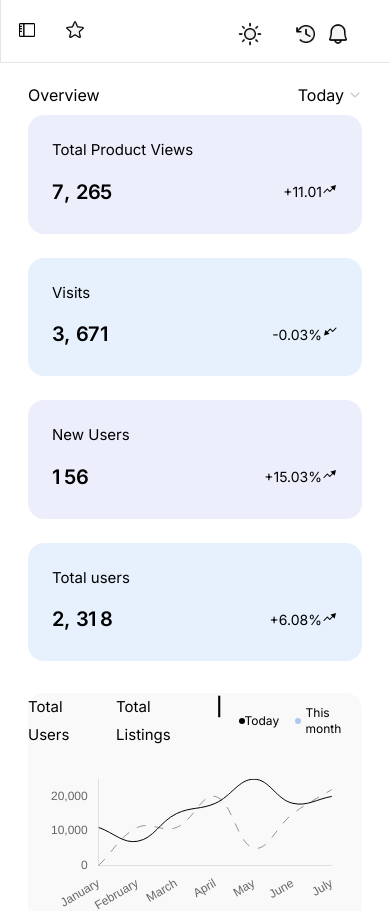
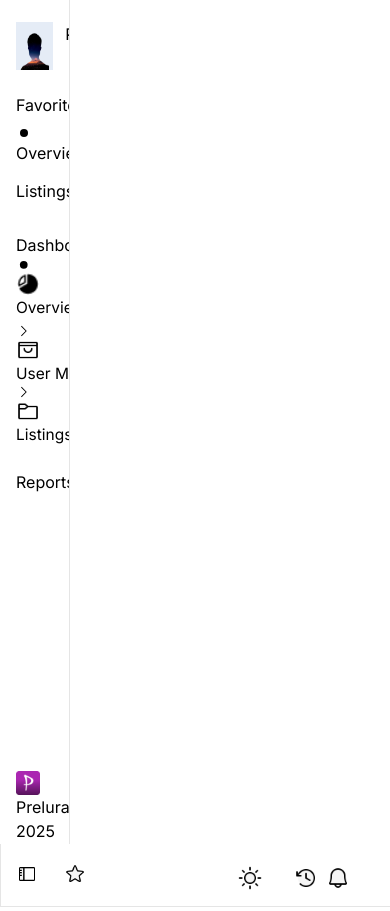
Before and after one commit to dijayst/prelura, a React (Create React App) app: page / in a window 390 px wide. Shown: the top 911 px of the page. Built offline with nearby package versions, Linux system fonts and the light colour scheme.

Commit message:
inprogress

```diff
--- a/src/App.js
+++ b/src/App.js
@@ -51,7 +51,7 @@ function App() {
 
   return (
     <div
-      className={`flex h-screen bg-white ${
+      className={`md:flex  h-screen bg-white ${
         darkMode ? "dark" : ""
       }`}
     >
--- a/src/navbar/Content .js
+++ b/src/navbar/Content .js
@@ -39,9 +39,9 @@ function Content({ isOpen, setIsOpen, toggleDarkMode, darkMode }) {
   return (
     <div
       className="relative flex   flex-grow md:ml-[18.2%] ml-0
-    w-full m-0 p-0   flex-col md:flex-row dark:bg-gray-900  bg-white md:min-h-screen"
+    w-full m-0 p-0   flex-col md:flex-row dark:bg-gray-900  bg-white md:min-h-screen "
     >
-      <div className="md:w-[77%]  w-full   md:overflow-y-scroll no-scrollbar md:scrollbar-hide md:h-screen">
+      <div className="md:w-[77%]  w-full   md:overflow-y-scroll no-scrollbar md:scrollbar-hide md:h-screen  md:overflow-x-hidden">
         <section
           className={`border border-[#0000001a] border-r-0 border-t-0  flex w-full pr-8 md:pl-8 pl-2 justify-between
             ${darkMode ? "border-[#FFFFFF26]" : "border-[#0000001a]"}
@@ -132,10 +132,10 @@ function Content({ isOpen, setIsOpen, toggleDarkMode, darkMode }) {
         </section>
 
         {/**mobile navigation */}
-
+        {isOpen && (
           <div
             id="sidebar"
-          className={`fixed bottom-0 mr-[750px] w-[18%] h-full hidden p-5 transition-transform  flex-col items-center  self-end py-8 mt-10 space-y-6 font-bold bg-[#444] sm:w-auto sm:self-center  right-6 drop-shadow-md ease-in-out duration-500  ${
+            className={`fixed bottom-0 mr-[750px] w-[18%] h-full hidden bg-red-800 p-5 transition-transform  flex-col items-center  self-end py-8 mt-10 space-y-6 font-bold  sm:w-auto sm:self-center  right-6 drop-shadow-md ease-in-out duration-500  ${
               isOpen ? "translate-x-0" : "translate-x-full"
             } md:hidden`}
           >
@@ -300,6 +300,7 @@ function Content({ isOpen, setIsOpen, toggleDarkMode, darkMode }) {
               </div>
             </div>
           </div>
+        )}
 
         <section className="m-[20px_28px_2px_28px] ">
           <div className="flex justify-between mb-2">
--- a/src/navbar/Sidebar.js
+++ b/src/navbar/Sidebar.js
@@ -7,8 +7,8 @@ const Sidebar = ({ isOpen, setisOpen, darkMode }) => {
   return (
     <div className="flex min-h-screen    ">
       {/*desktop*/}
-      <div
-        className={` hidden md:flex flex-col w-[18%] h-screen   space-y-6 fixed border border-b-1 border-r-1 border-l-0 border-t-0 overflow-y-scroll no-scrollbar scrollbar-hide px-4 dark:bg-gray-900  bg-white
+      <nav
+        className={`  md:overflow-x-hidden block md:flex flex-col w-[18%] h-screen   space-y-6 fixed border border-b-0 border-r-1 border-l-0 border-t-0 overflow-y-scroll no-scrollbar scrollbar-hide px-4 dark:bg-gray-900  bg-white
            ${darkMode ? "text-[#FFFFFF]" : ""}  ${
           darkMode ? "border-[#FFFFFF26]" : "border-[#0000001a]"
         }`}
@@ -162,12 +162,8 @@ const Sidebar = ({ isOpen, setisOpen, darkMode }) => {
             </div>
           </div>
         </section>
-
-
-          <div></div> <div></div> <div></div> <div></div>
-          <div></div> <div></div>
-
-
+        <div></div> <div></div> <div></div> <div></div>
+        <div></div> <div></div>
         <div className="md:flex md:text-base md:font-normal md:ml-8 md:items-center md:gap-3  mb-8 ">
           <img
             src="../Image/Group 15 1.png"
@@ -178,10 +174,8 @@ const Sidebar = ({ isOpen, setisOpen, darkMode }) => {
             <p>Prelura 2025</p>
           </div>
         </div>
-
-          <div></div> <div></div> <div></div>
-
-      </div>
+        <div></div> <div></div> <div></div>
+      </nav>
     </div>
   );
 };
```
Lines whose indentation alone changed are shown as unchanged.
